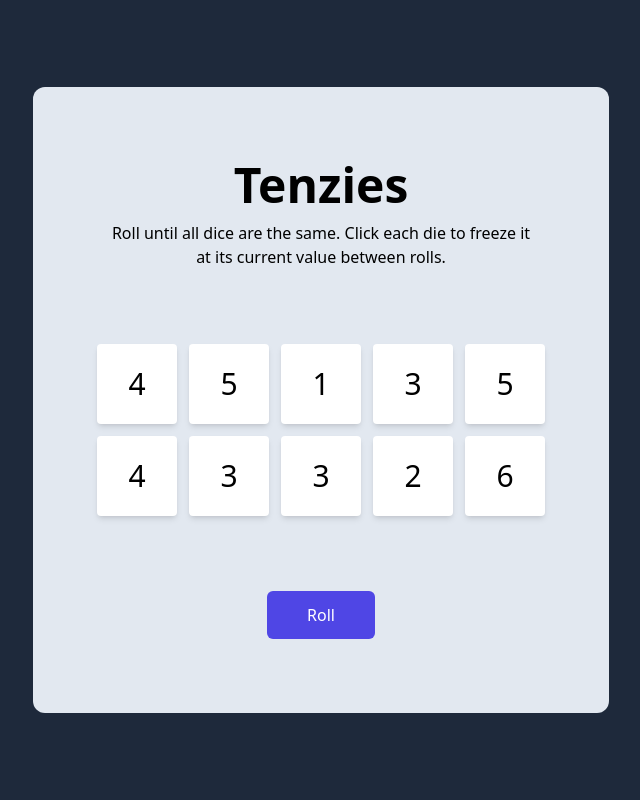
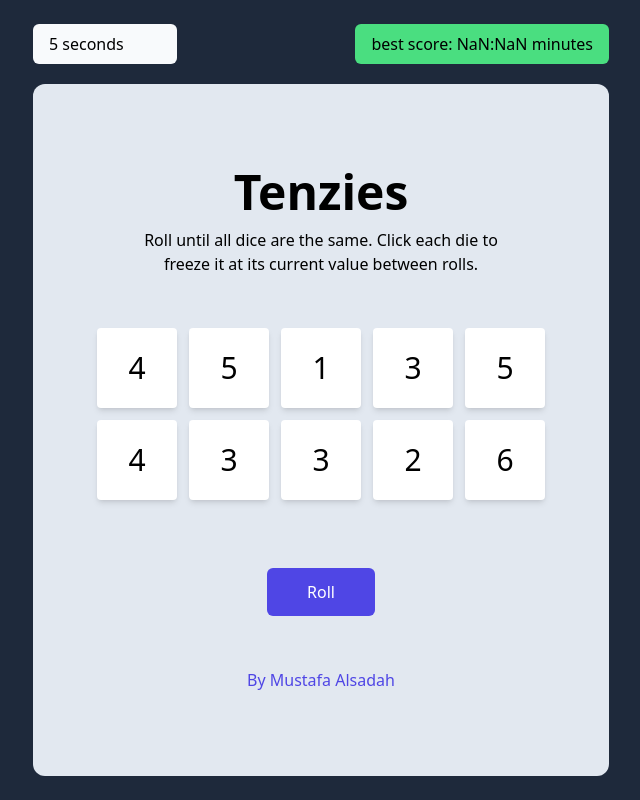
Before and after one commit to MustafaAlsadah/react-tenzis-game, a React (Vite) app: page / in a window 1280 px wide. Shown: the whole page, without its empty margins (319-959 px from the left). Built offline with nearby package versions, Linux system fonts and the light colour scheme.

Commit message:
adding timer feature + best record

```diff
--- a/src/App.jsx
+++ b/src/App.jsx
@@ -1,12 +1,60 @@
 import Board from './Board'
-import { useState } from 'react'
+import { useState, useEffect } from 'react'
 
 function App() {
-  const [count, setCount] = useState(0)
+  let score = localStorage.getItem("bestScore")
+  const [bestScore, setBestScore] = useState(score ? score : "N/A")
+  const [tenzies, setTenzies] = useState(false)
+  const [elapsedTime, setElapsedTime] = useState(0)
+  const [intervalID, setIntervalID] = useState(null)
+
+  const setTenziesValue = (val)=>{
+    setTenzies(val)
+
+  }
+    let interval;
+    console.log('render', elapsedTime)
+
+
+    useEffect(()=>{
+        interval = setInterval(()=>{
+            setElapsedTime(prev=> prev+1)
+        }, 1000)
+        setIntervalID(interval)
+        return ()=>{
+          clearInterval(interval)
+          console.log('clear1')
+        }
+    }, [])
+
+    useEffect(()=>{
+          if(tenzies){
+            clearInterval(intervalID)
+            const record = localStorage.setItem("bestScore", elapsedTime)
+            if(record){
+              if(elapsedTime<record){
+                setBestScore(elapsedTime)
+                localStorage.setItem("bestScore", elapsedTime)
+              }
+            }else{
+              setBestScore(elapsedTime)
+              localStorage.setItem("bestScore", elapsedTime)
+            }
+            console.log('clear2')
+          }
+    }, [tenzies])
 
   return (
-    <div className="bg-slate-800 h-screen w-screen text-white p-6  flex justify-center items-center">
-      <Board/>
+    <div className="bg-slate-800 h-screen w-screen text-wcenterhite p-6  flex flex-col justify-center items-center">
+      <div className="flex justify-between w-5/6 max-w-xl">
+        <div className="text-black bg-slate-50 w-1/4 px-4 py-2 rounded-md text- mb-5">
+            {elapsedTime<60 ? `${elapsedTime} seconds` : `${Math.floor(elapsedTime/60)}:${Math.floor(elapsedTime%60)} minutes`}
+        </div>
+        <div className="text-black bg-green-400 w-fit px-4 py-2 rounded-md text- mb-5">
+          best score: {bestScore<60 ? `${bestScore} seconds` : `${Math.floor(bestScore/60)}:${Math.floor(bestScore%60)} minutes`}
+        </div>
+      </div>
+      <Board tenzies={tenzies} setTenziesValue={setTenziesValue} stopTimer={()=> stopTimer()}/>
     </div>
   )
 }
--- a/src/Board.jsx
+++ b/src/Board.jsx
@@ -2,13 +2,14 @@ import Die from "./Die"
 import { useState, useEffect } from "react"
 import Confetti from "react-confetti";
 
-export default function Board(){
+export default function Board(props){
+
     const [dicesValues, setDicesValues] = useState(generateDiecesValues())
-    const [tenzies, setTenzies] = useState(false)
+
 
     useEffect(()=>{
         if(isWinner()){
-            setTenzies(true)
+            props.setTenziesValue(true)
         }
     }, [dicesValues])
 
@@ -39,9 +40,9 @@ export default function Board(){
     }
 
     function rollDice(){
-        if(tenzies){
+        if(props.tenzies){
             setDicesValues(generateDiecesValues())
-            setTenzies(false)
+            props.setTenziesValue(false)
         }else{
             setDicesValues(prevArr => prevArr.map(die=>{
                 return die.isHeld ? die : {...die, value: generateDieValue()}
@@ -50,9 +51,8 @@ export default function Board(){
     }
 
     return(
-        <div className="bg-slate-200 h-5/6 w-5/6 max-w-xl rounded-xl">
-            {tenzies && <Confetti/>}
-
+        <div className="bg-slate-200 h-full w-5/6 max-w-xl rounded-xl p-8">
+            {props.tenzies && <Confetti/>}
             <div className="flex flex-col justify-evenly items-center h-full w-full">
                 <div className="flex flex-col justify-center items-center space-y-3">
                     <h1 className="text-black text-5xl font-semibold">Tenzies</h1>
@@ -63,9 +63,10 @@ export default function Board(){
                         dicesValues.map(obj => <Die id={obj.id} value={obj.value} isHeld={obj.isHeld} key={obj.id} holdDice={()=> holdDice(obj.id)} />)
                     }
                 </div>
-                <button className="bg-indigo-600 px-10 py-3 rounded-md hover:scale-110 transition-all" onClick={()=> rollDice()}>
-                    {tenzies ? "Reset Game" : "Roll"}
+                <button className="bg-indigo-600 mt-4 text-white px-10 py-3 rounded-md hover:scale-110 transition-all" onClick={()=> rollDice()}>
+                    {props.tenzies ? "Reset Game" : "Roll"}
                 </button>
+                <blockquote className="text-indigo-600">By Mustafa Alsadah</blockquote>
             </div>
         </div>
     )
```
